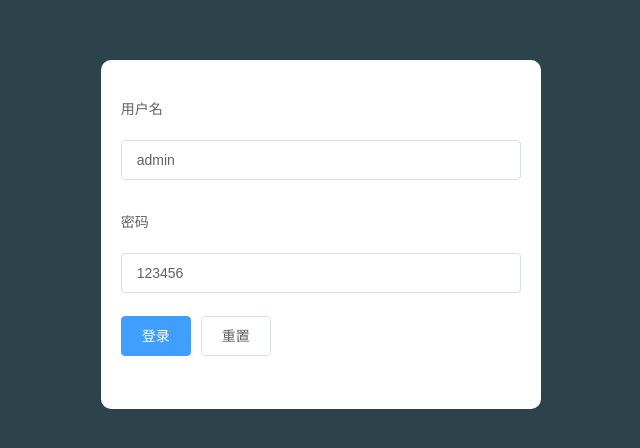
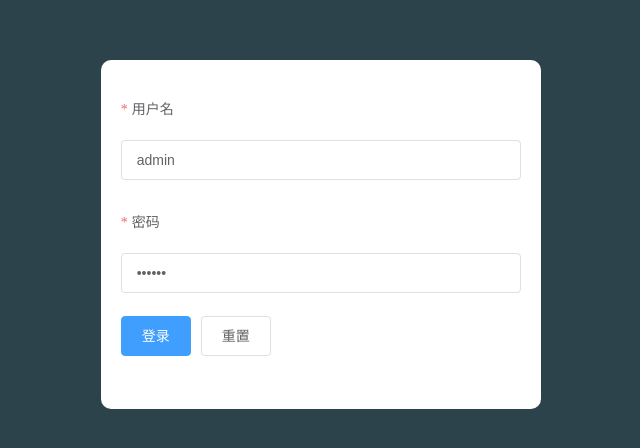
Before and after one commit to zhoujianguo1995/ship, a Vue app: page /#/login in a window 1280 px wide. Shown: the part 166-614 px from the top of the page, without its empty margins (326-966 px from the left). Built offline with nearby package versions, Linux system fonts and the light colour scheme.

Commit message:
登入功能基本完成

```diff
--- a/package.json
+++ b/package.json
@@ -1,5 +1,5 @@
 {
-  "name": "ship",
+  "name": "shop-admin",
   "version": "0.1.0",
   "private": true,
   "scripts": {
@@ -9,7 +9,10 @@
     "start": "npm run serve"
   },
   "dependencies": {
+    "axios": "^0.19.0",
     "core-js": "^2.6.5",
+    "element-ui": "^2.10.0",
+    "jQuery": "^1.7.4",
     "vue": "^2.6.10",
     "vue-router": "^3.0.3"
   },
--- a/src/views/login.vue
+++ b/src/views/login.vue
@@ -1,16 +1,23 @@
 <template>
   <el-row type="flex" class="row-bg rowbox" justify="center" align="middle">
     <el-col :xs="14" :sm="12" :md="10" :lg="8" :xl="6">
-      <el-form ref="form" :model="form" label-width="80px" label-position="top">
-        <el-form-item label="用户名">
-          <el-input v-model="form.username"></el-input>
+      <el-form
+        :model="ruleForm"
+        :rules="rules"
+        ref="ruleForm"
+        label-width="100px"
+        class="demo-ruleForm"
+        label-position="top"
+      >
+        <el-form-item label="用户名" prop="username">
+          <el-input v-model="ruleForm.username"></el-input>
         </el-form-item>
-        <el-form-item label="密码">
-          <el-input v-model="form.password"></el-input>
+        <el-form-item label="密码" prop="password">
+          <el-input v-model="ruleForm.password" type="password" autocomplete="off"></el-input>
         </el-form-item>
         <el-form-item>
-          <el-button type="primary" @click="onSubmit">登录</el-button>
-          <el-button>重置</el-button>
+          <el-button type="primary" @click="submitForm('ruleForm')">登录</el-button>
+          <el-button @click="resetForm('ruleForm')">重置</el-button>
         </el-form-item>
       </el-form>
     </el-col>
@@ -18,18 +25,49 @@
 </template>
 
 <script>
+import axios from "axios";
 export default {
   data() {
     return {
-      form: {
+      ruleForm: {
         username: "admin",
         password: "123456"
+      },
+      rules: {
+        username: [
+          { required: true, message: "账户", trigger: "blur" },
+          { min: 3, max: 8, message: "长度在 3 到 8 个字符", trigger: "blur" }
+        ],
+        password: [
+          { required: true, message: "请输密码", trigger: "blur" },
+          { min: 3, max: 11, message: "长度在 3 到 11 个字符", trigger: "blur" }
+        ]
       }
     };
   },
   methods: {
-    onSubmit() {
-      console.log("submit!");
+    submitForm(formName) {
+      this.$refs[formName].validate(valid => {
+        if (valid) {
+          axios({
+            url: "http://localhost:8888/api/private/v1/login",
+            method: "post",
+            data: this.ruleForm
+          }).then(({ data: { data, meta } }) => {
+            if (meta.status == 200) {
+              localStorage.setItem("token", data.token);
+              this.$router.push("/home");
+            } else {
+              alert("账号或者密码错误");
+            }
+          });
+        } else {
+          return false;
+        }
+      });
+    },
+    resetForm(formName) {
+      this.$refs[formName].resetFields();
     }
   }
 };
@@ -46,6 +84,6 @@ export default {
 .rowbox {
   height: 100%;
   width: 100%;
-    background-color: #2D434C;
+  background-color: #2d434c;
 }
 </style>
```
Also changed, not shown: 2 other files (tests, documents, lock files or other folders). Lines whose indentation alone changed are shown as unchanged.
